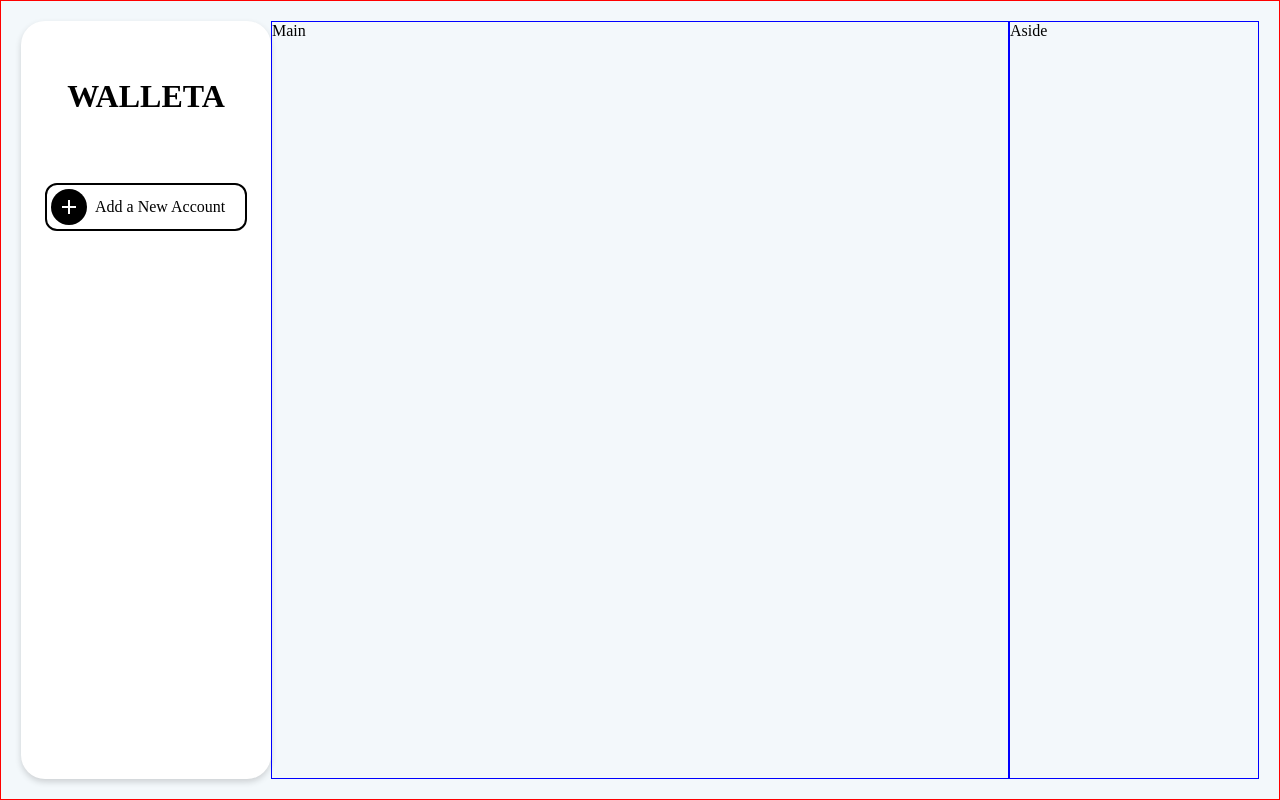
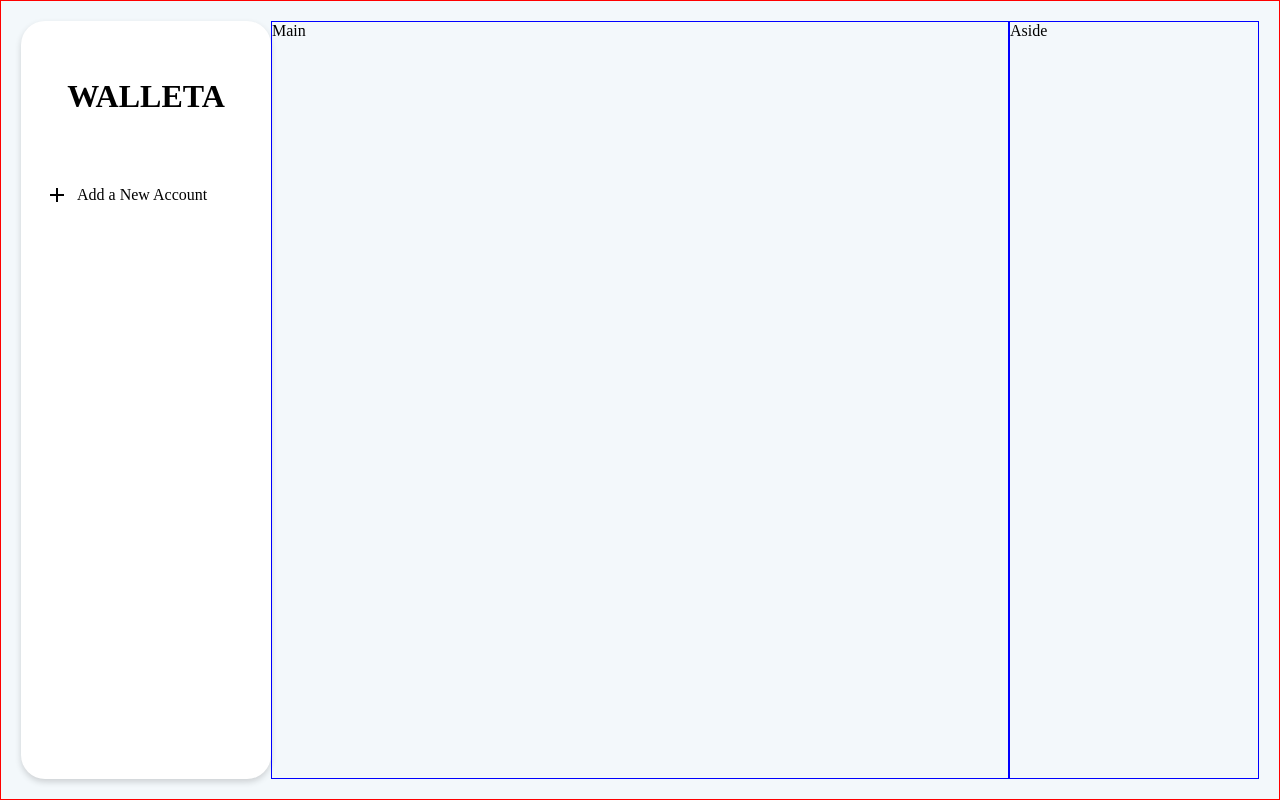
Before and after one commit to herve26/walleta, a React (Create React App) app: page / in a window 1280 px wide. Built offline with nearby package versions, Linux system fonts and the light colour scheme.

Commit message:
Restyled the Account Button

```diff
--- a/src/Accounts/Account.js
+++ b/src/Accounts/Account.js
@@ -5,14 +5,13 @@ import {ButtonContainer as Container, IconContainer} from './stylesComponent';
 import colors from '../colors.json';
 import icons from '../icons'
 
-const Title = styled.h3`
+const Title = styled.h4`
     margin: 0;
 `
 const Balance = styled.h4`
     margin: 0;
 `
 const Info = styled.div`
-    color: ${({active}) => active ? 'white' : 'black'};
 `
 const Currency = styled.span`
     font-size: 60%;
@@ -27,7 +26,6 @@ export default function Account({title, currency, amount, color, icon}){
             <IconContainer active={isActive} colour={colors[color]}><Icon/></IconContainer>
             <Info active={isActive}>
                 <Title>{title}</Title>
-                <Balance><Currency>{currency}</Currency>{amount}</Balance>
             </Info>
         </Container>
     )
--- a/src/Accounts/AccountsSideBar.js
+++ b/src/Accounts/AccountsSideBar.js
@@ -35,6 +35,9 @@ const LogoContainer = styled.h1`
   margin-bottom: 36px;
   text-transform: uppercase;
 `
+const NewAccountButtonContainer = styled.div`
+  margin-top: 24px;
+`
 
 // const a = {id: uuid ?}
 
@@ -51,7 +54,9 @@ export function AccountsSideBar({accounts}) {
       <ListContainer>
         {accountsList}
       </ListContainer>
-      <NewAccount iconsList={iconsList} colorsList={colorsList}/>
+      <NewAccountButtonContainer>
+        <NewAccount iconsList={iconsList} colorsList={colorsList}/>
+      </NewAccountButtonContainer>
     </Container>
   );
 }
--- a/src/Accounts/stylesComponent.jsx
+++ b/src/Accounts/stylesComponent.jsx
@@ -2,10 +2,9 @@
 import styled from 'styled-components';
 
 export const IconContainer = styled.div`
-    background-color: ${props => props.active ? 'white' : props.colour};
-    color: ${({active, colour}) => active ? colour : 'white'};
-    height: 36px;
-    width: 36px;
+    color: ${({colour}) => colour};
+    height: 24px;
+    width: 24px;
     border-radius: 50%;
     display: flex;
     align-items: center;
@@ -16,10 +15,14 @@ export const IconContainer = styled.div`
 export const ButtonContainer = styled.div`
     display: flex;
     align-items: center;
-    border-radius: 12px;
-    border: 2px solid ${props => props.colour};
-    padding: 4px;
-    background-color: ${props => props.active ? props.colour : 'white'};
-    margin-bottom: 8px;
+    /*padding: 4px;*/
+    margin-bottom: 16px;
+    cursor: pointer;
+    border-right: 6px solid transparent;
+    border-right-color:${({active, colour}) => active ? colour : 'transparent'};
+    &:hover {
+        border-right-color: ${({colour}) => colour};
+    }
+
     /* height: 3.75rem; */
 `
```
Also changed, not shown: 1 other file (tests, documents, lock files or other folders).
